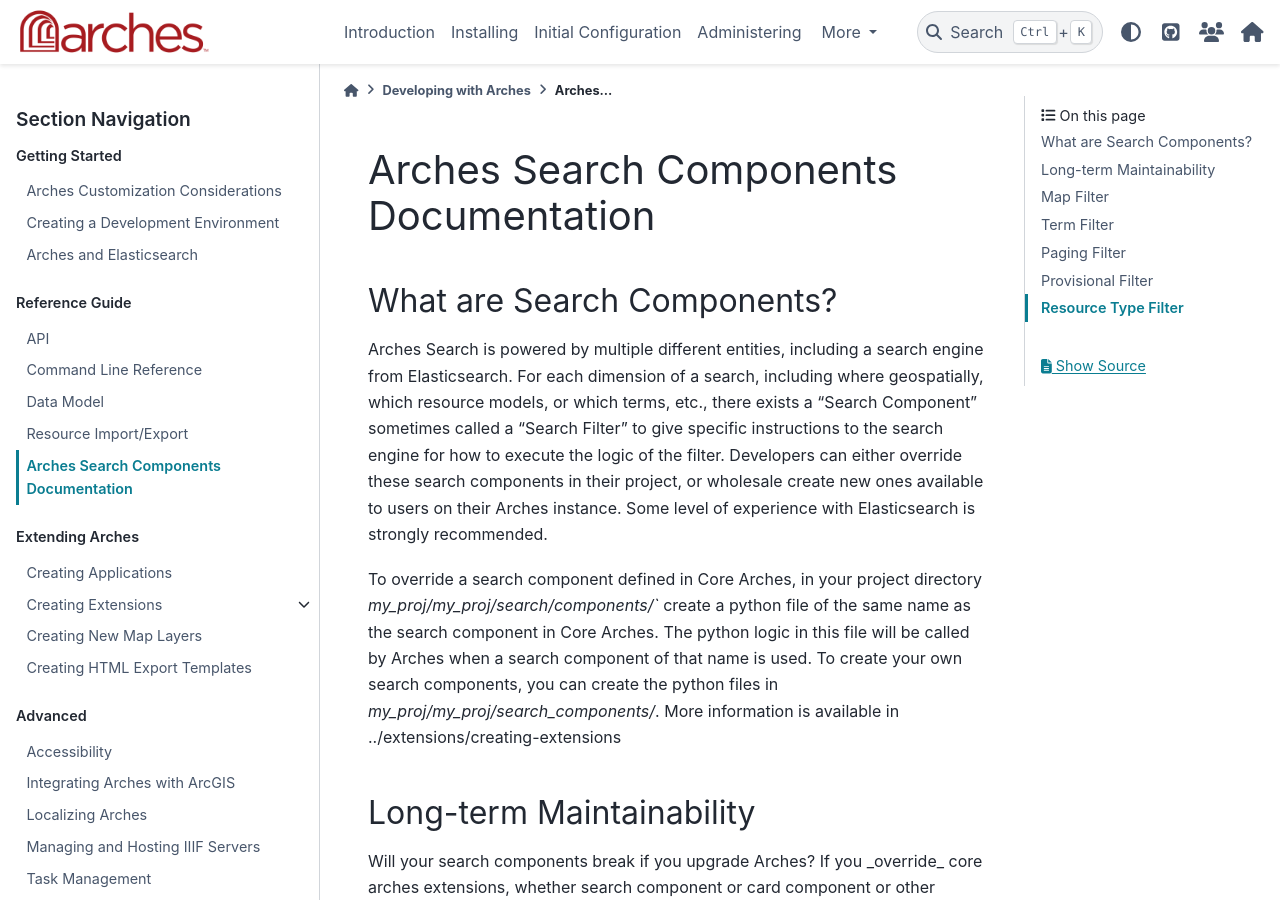
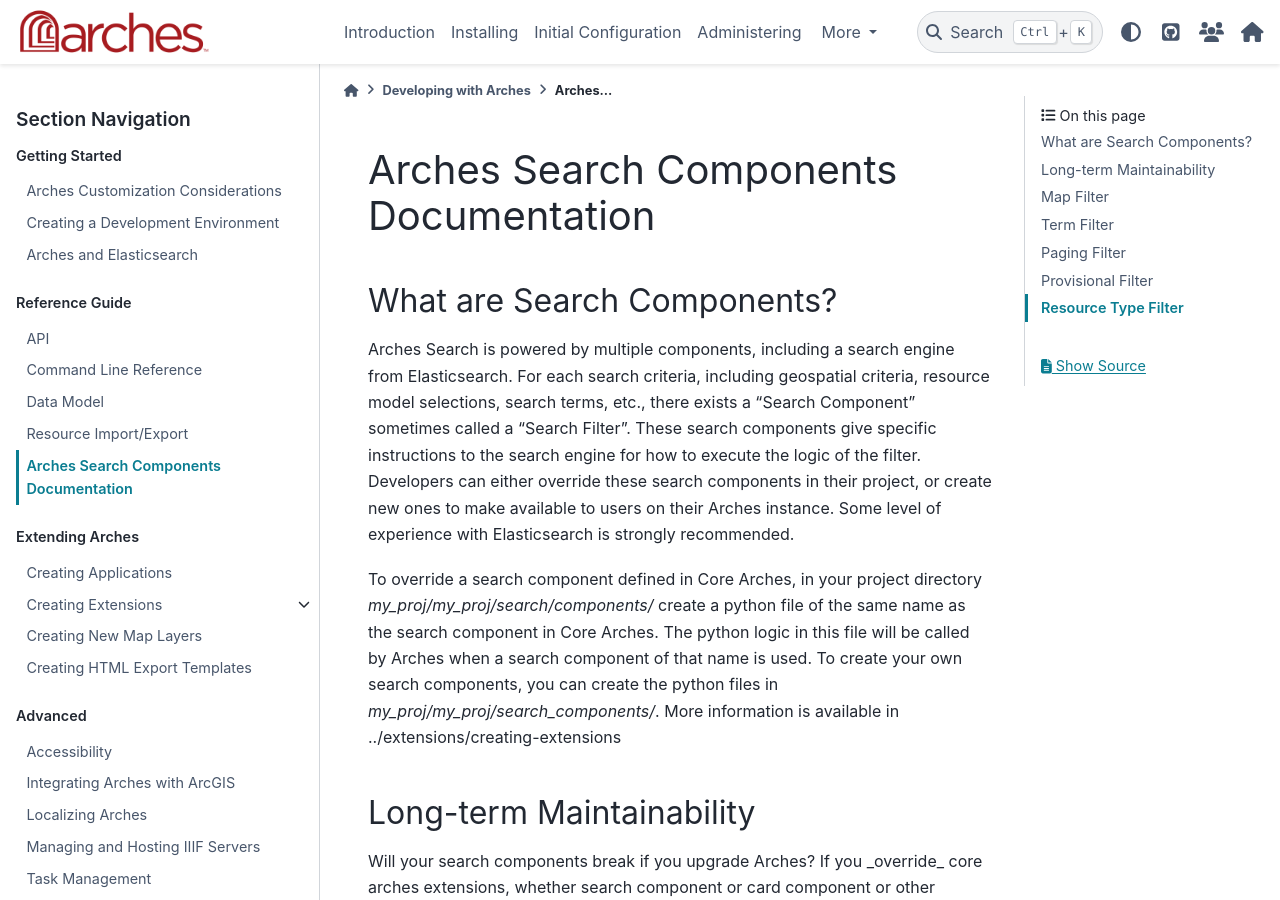
Before and after one commit to archesproject/arches-docs, a Sphinx documentation site: the page built from docs/developing/reference/search-components.rst, in a window 1280 px wide and 900 px high. Built offline with Sphinx 7.4.7 and the PyData theme 0.15.4, drawn with Linux system fonts in a browser that asks for light colours.

Commit message:
Update search-components.rst for style

```diff
--- a/docs/developing/reference/search-components.rst
+++ b/docs/developing/reference/search-components.rst
@@ -5,13 +5,13 @@
 What are Search Components?
 ---------------------------
 
-Arches Search is powered by multiple different entities, including a search engine from Elasticsearch.
-For each dimension of a search, including where geospatially, which resource models, or which terms, etc., there
-exists a "Search Component" sometimes called a "Search Filter" to give specific instructions to the search engine
+Arches Search is powered by multiple components, including a search engine from Elasticsearch.
+For each search criteria, including geospatial criteria, resource model selections, search terms, etc., there
+exists a "Search Component" sometimes called a "Search Filter". These search components give specific instructions to the search engine
 for how to execute the logic of the filter. Developers can either override these search components in their project,
-or wholesale create new ones available to users on their Arches instance. Some level of experience with Elasticsearch is strongly recommended.
+or create new ones to make available to users on their Arches instance. Some level of experience with Elasticsearch is strongly recommended.
 
-To override a search component defined in Core Arches, in your project directory `my_proj/my_proj/search/components/`` create a python file of the same name as the search component in Core Arches.
+To override a search component defined in Core Arches, in your project directory `my_proj/my_proj/search/components/` create a python file of the same name as the search component in Core Arches.
 The python logic in this file will be called by Arches when a search component of that name is used.
 To create your own search components, you can create the python files in `my_proj/my_proj/search_components/`. More information is available in ../extensions/creating-extensions
 
```
